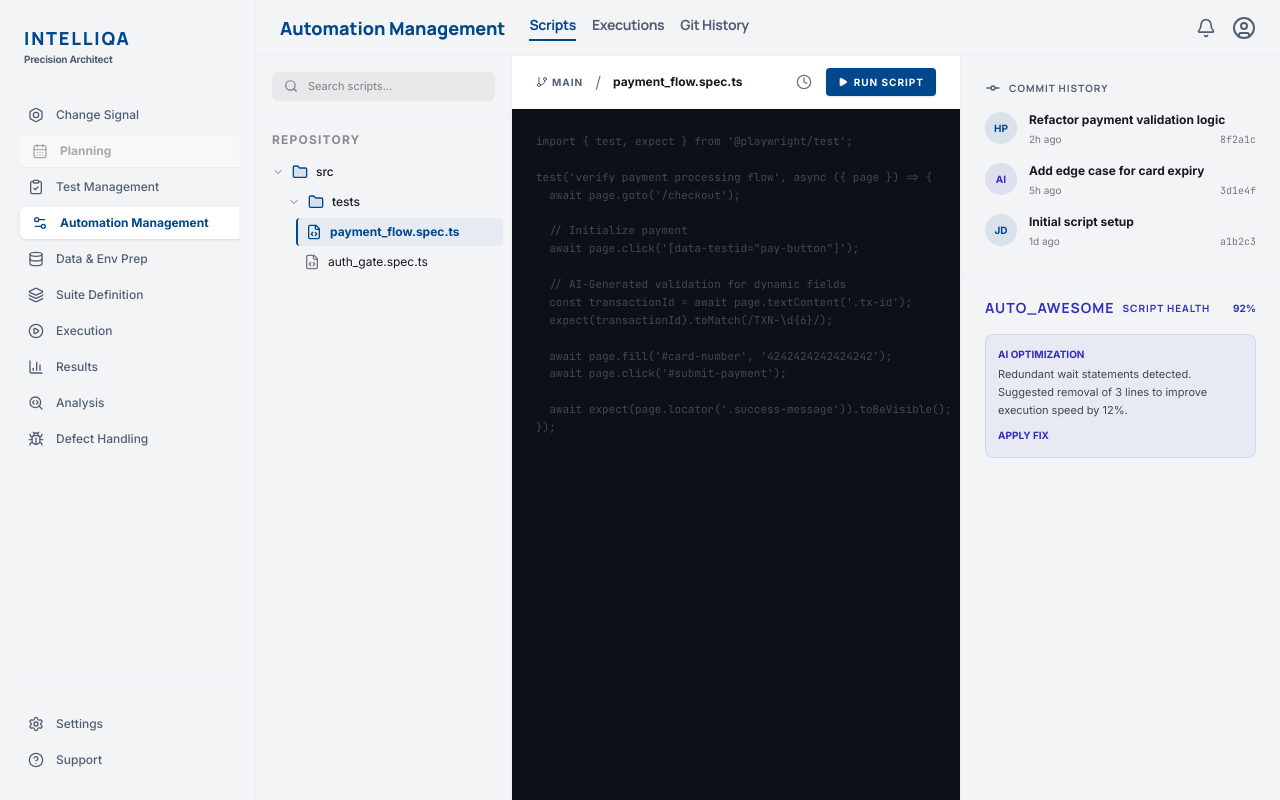
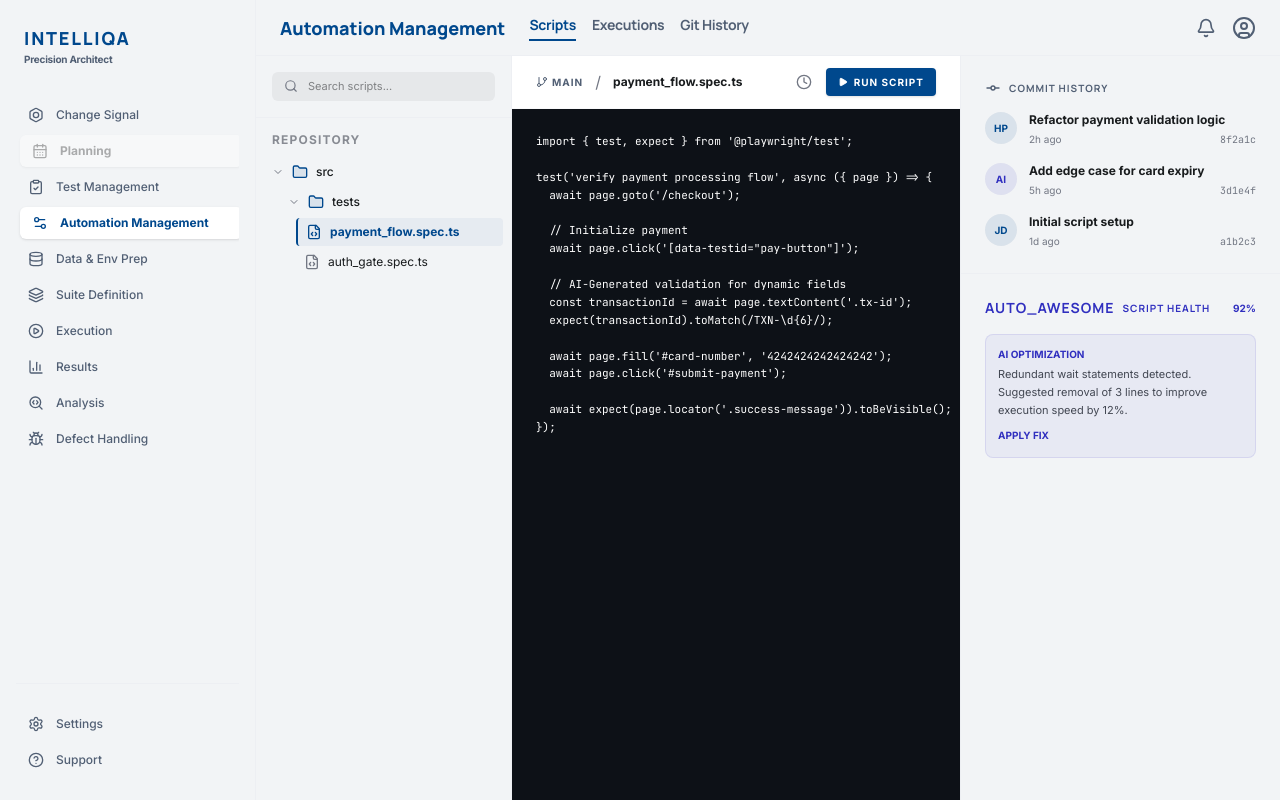
Before and after one commit to himanshuparihar31415/regression_p, a React (Vite) app: page /automation in a window 1280 px wide. Built offline with nearby package versions, Linux system fonts and the light colour scheme.

Commit message:
Make script editor text white in AutomationManagement
https://claude.ai/code/session_01N2NM3ZJxfBwBowTbyfE8Uc

```diff
--- a/src/screens/AutomationManagement.tsx
+++ b/src/screens/AutomationManagement.tsx
@@ -105,7 +105,7 @@ export const AutomationManagement = () => {
             </button>
           </div>
         </div>
-        <div className="flex-1 overflow-auto p-6 font-mono text-[11px] leading-relaxed text-on-surface-variant bg-[#0d1117] text-gray-300">
+        <div className="flex-1 overflow-auto p-6 font-mono text-[11px] leading-relaxed text-on-surface-variant bg-[#0d1117] text-white">
           <pre className="no-scrollbar">
             {selectedScript.content}
           </pre>
```
